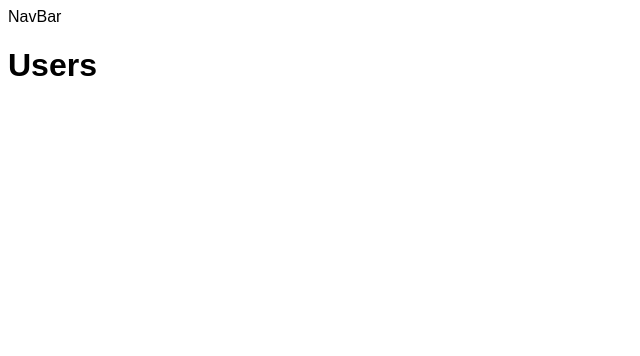
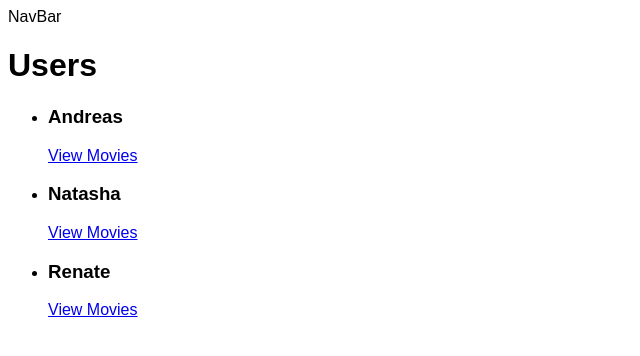
Before and after one commit to tashhhh4/MoviWeb, a Flask app: page / in a window 1280 px wide. Shown: the top 356 px of the page, without its empty margins (0-640 px from the left). Run offline with Flask 3, Linux system fonts and the light colour scheme.

```diff
--- a/app.py
+++ b/app.py
@@ -21,7 +21,8 @@ dm = DataManager()
 
 @app.route('/')
 def home():
-    return render_template('index.html')
+    users = dm.get_users()
+    return render_template('index.html', users=users)
 
 @app.route('/users')
 def list_users():
@@ -32,6 +33,11 @@ def list_users():
     output = output[:-2]
     return output
 
+@app.route('/users/<int:user_id>/movies')
+def get_movies(user_id):
+    movies = dm.get_movies(user_id)
+    return f"List of {len(movies)} Movies for User #{user_id}"
+
 
 if __name__ == '__main__':
     with app.app_context():
--- a/templates/index.html
+++ b/templates/index.html
@@ -3,5 +3,14 @@
 {% block content %}
 
 <h1>Users</h1>
-
+<ul>
+  {% for user in users %}
+  <li>
+    <h3>{{ user.name }}</h3>
+    <a href="{{ url_for('get_movies', user_id=user.id) }}">
+      View Movies
+    </a>
+  </li>
+  {% endfor %}
+</ul>
 {% endblock %}
```
Also changed, not shown: data/data.sqlite.
